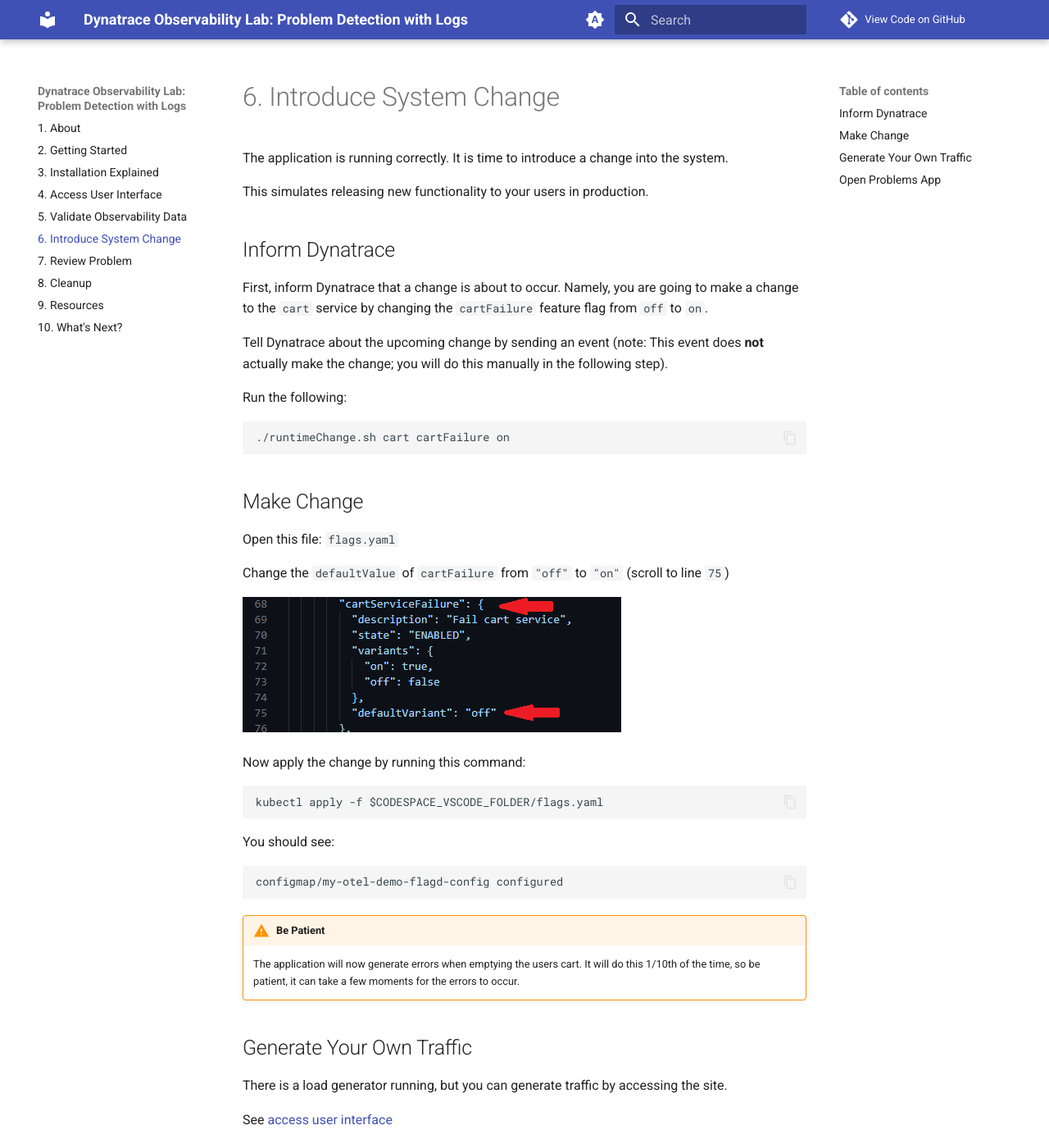
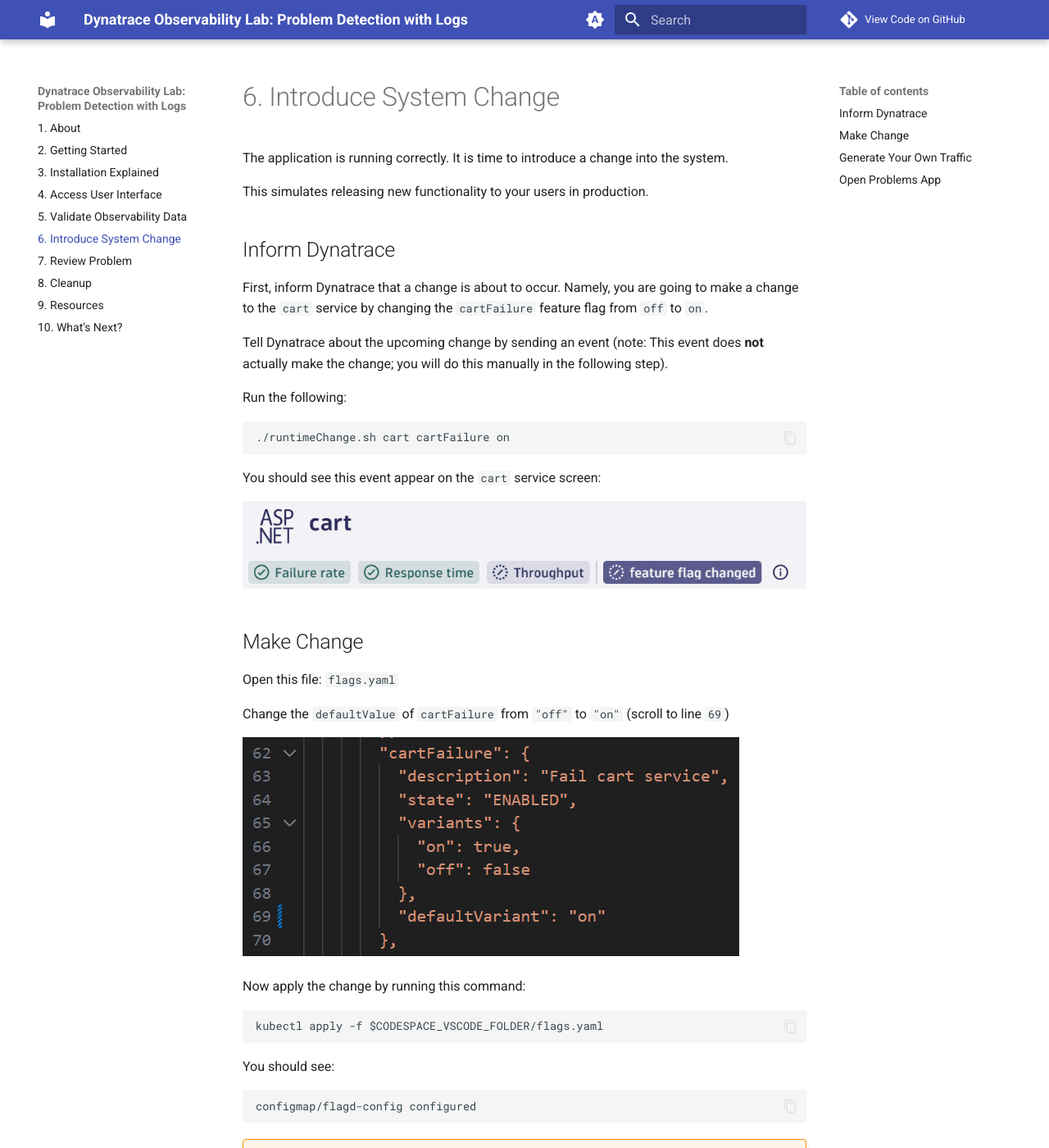
Before and after one commit to Dynatrace/obslab-log-problem-detection, an MkDocs documentation site: the page built from docs/introduce-change.md, in a window 1280 px wide and 1400 px high. Shown: the whole window at 82% size. Built offline with MkDocs 1.6.1 and Material for MkDocs 9.7.7, drawn with Linux system fonts in a browser that asks for light colours; comment, search, counter and statistics services are not loaded.

Commit message:
update docs

````diff
--- a/docs/introduce-change.md
+++ b/docs/introduce-change.md
@@ -18,11 +18,15 @@
 ./runtimeChange.sh cart cartFailure on
 ```
 
+You should see this event appear on the `cart` service screen:
+
+![cart event](images/cart-service-event.png)
+
 ## Make Change
 
 Open this file: `flags.yaml`
 
-Change the `defaultValue` of `cartFailure` from `"off"` to `"on"` (scroll to line `75`)
+Change the `defaultValue` of `cartFailure` from `"off"` to `"on"` (scroll to line `69`)
 
 ![feature flag YAML](images/change-feature-flag.png)
 
@@ -35,7 +39,7 @@
 You should see:
 
 ```
-configmap/my-otel-demo-flagd-config configured
+configmap/flagd-config configured
 ```
 
 !!! warning "Be Patient"
````
Also changed, not shown: docs/images/cart-service-event.png (added), docs/images/change-feature-flag.png.
